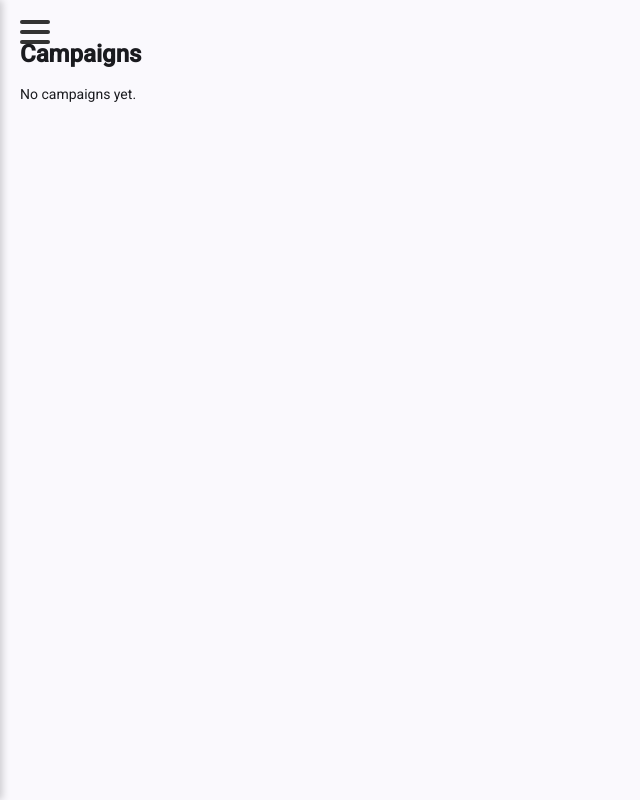
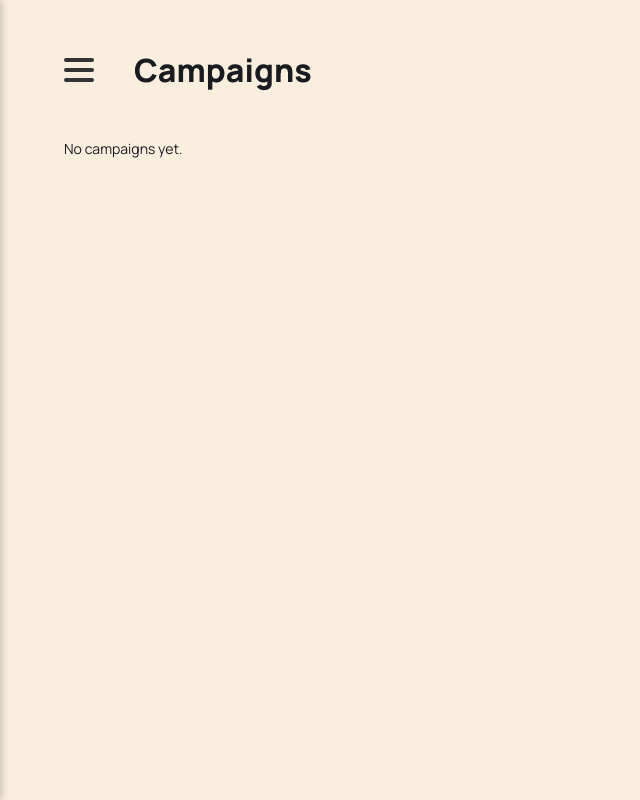
Before and after one commit to devmani46/votingApp, an Angular app: page /campaign-status in a window 1280 px wide. Shown: the whole page, without its empty margins (0-640 px from the left). Built offline with nearby package versions, Linux system fonts and the light colour scheme; sample sign-in values are in the browser's storage.

Commit message:
profile page styling

```diff
--- a/src/app/components/nav-bar/nav-bar.scss
+++ b/src/app/components/nav-bar/nav-bar.scss
@@ -3,9 +3,9 @@
   display: flex;
   justify-content: space-between;
   align-items: center;
-  background: #20160b;
+  background: #e5e5e5;
   color: white;
-  padding: 10px 20px;
+  padding: 0.2rem 2rem;
 }
 
 .logo {
@@ -20,7 +20,7 @@
 
 .navbar-right {
   font-weight: 600;
-  color: #faefdf;
+  color: #333333;
   display: flex;
   align-items: center;
   gap: 3rem;
--- a/src/app/pages/campaign-status/campaign-status.html
+++ b/src/app/pages/campaign-status/campaign-status.html
@@ -1,12 +1,13 @@
 <div class="campaign-status-page">
+  <div class="header">
     <app-burger-menu></app-burger-menu>
     <h2>Campaigns</h2>
+  </div>
 
   <div class="campaign-list">
     @if (campaigns().length === 0) {
     <p>No campaigns yet.</p>
-    } @else {
-      @for (c of campaigns(); track c.id) {
+    } @else { @for (c of campaigns(); track c.id) {
     <app-campaign-card
       [id]="c.id"
       [title]="c.title"
@@ -14,9 +15,9 @@
       [image]="c.logo || '/assets/default.png'"
       size="medium"
       (deleteCampaignEvent)="deleteCampaign($event)"
-          (edit)="editCampaign($event)">
+      (edit)="editCampaign($event)"
+    >
     </app-campaign-card>
-      }
-    }
+    } }
   </div>
 </div>
--- a/src/app/pages/campaign-status/campaign-status.scss
+++ b/src/app/pages/campaign-status/campaign-status.scss
@@ -1,15 +1,35 @@
 .campaign-status-page {
-  padding: 20px;
-
-  h2 {
-    margin-bottom: 20px;
-    font-size: 1.5rem;
-    font-weight: 600;
-  }
+  --colorNeutralBackground1: #fffcec;
+  --colorNeutralStroke1: rgba(0, 0, 0, 0.1);
+  --colorBrand90: #20160b;
+  font-family: Manrope;
+  background-color: #faefdf;
+  min-height: 100vh;
+  padding-top: 2rem;
 
   .campaign-list {
+    padding-top: 2rem;
+    padding-left: 4rem;
     display: flex;
     flex-wrap: wrap;
     gap: 20px;
   }
 }
+
+.header {
+  display: flex;
+  align-items: center;
+  gap: 2.5rem;
+  padding: 1.6rem 4rem;
+
+  h2 {
+    font-size: 2rem;
+    font-weight: 800;
+  }
+
+  .admin-photo {
+    width: 50px;
+    height: 50px;
+    border-radius: 50%;
+  }
+}
--- a/src/app/pages/create-campaign/create-campaign.scss
+++ b/src/app/pages/create-campaign/create-campaign.scss
@@ -15,14 +15,15 @@
   min-height: 100vh;
   min-width: 100vw;
   padding-bottom: 2rem;
+  padding-top: 2rem;
 }
 
 /* ---------- HEADER ---------- */
 .header {
   display: flex;
   align-items: center;
-  gap: 12px;
-  padding: 1.6rem 6rem;
+  gap: 2.5rem;
+  padding: 1.6rem 4rem;
 
   h2 {
     font-size: 2rem;
--- a/src/app/user/user-page/user-page.html
+++ b/src/app/user/user-page/user-page.html
@@ -1,6 +1,7 @@
 <app-nav-bar></app-nav-bar>
 
 <div class="user-page-container">
+  <div class="welcome-section-container">
     <div class="welcome-section">
       <img
         class="profile-photo"
@@ -8,11 +9,27 @@
         alt="User Photo"
       />
       <div class="welcome-text">
-      <h2>Welcome, {{ user.firstName }} {{ user.lastName }}</h2>
+        <h3>Welcome,</h3>
+        <h2>{{ user.firstName }} {{ user.lastName }}</h2>
+      </div>
+      <app-button
+        class="edit-profile-btn"
+        appearance="primary"
+        (click)="openDialog()"
+        >Edit Profile</app-button
+      >
+    </div>
+  </div>
+
+  <div class="main-section">
+    <div class="about">
+      <h2>About me</h2>
       <p><strong>Age:</strong> {{ user.age }}</p>
-      <p><strong>Bio:</strong> {{ user.bio || 'No bio added yet.' }}</p>
+      <p><strong>Bio:</strong> {{ user.bio || "No bio added yet." }}</p>
     </div>
-    <app-button appearance="primary" (click)="openDialog()">Edit Profile</app-button>
+    <div class="past-campaigns">
+      <h2>Past campaigns</h2>
+    </div>
   </div>
 
   @if (showDialog) {
@@ -23,12 +40,30 @@
 
       <form [formGroup]="form" class="dialog-form">
         <div class="photo-upload">
-          <input type="file" accept="image/*" (change)="onPhotoSelected($event)" hidden #fileInput />
-          <button type="button" class="choose-photo-btn" (click)="fileInput.click()">
+          <input
+            type="file"
+            accept="image/*"
+            (change)="onPhotoSelected($event)"
+            hidden
+            #fileInput
+          />
+          <button
+            type="button"
+            class="choose-photo-btn"
+            (click)="fileInput.click()"
+          >
             @if (photoPreview) {
-            <img class="profile-photo-preview" [src]="photoPreview" alt="Profile Photo" />
+            <img
+              class="profile-photo-preview"
+              [src]="photoPreview"
+              alt="Profile Photo"
+            />
             } @else {
-            <img class="profile-photo-preview" src="/assets/admin.png" alt="Default Photo" />
+            <img
+              class="profile-photo-preview"
+              src="/assets/admin.png"
+              alt="Default Photo"
+            />
             }
           </button>
         </div>
@@ -36,17 +71,26 @@
         <div class="form-grid">
           <div>
             <label>First Name</label>
-            <app-fui-input formControlName="firstName" placeholder="First Name"></app-fui-input>
+            <app-fui-input
+              formControlName="firstName"
+              placeholder="First Name"
+            ></app-fui-input>
           </div>
 
           <div>
             <label>Last Name</label>
-            <app-fui-input formControlName="lastName" placeholder="Last Name"></app-fui-input>
+            <app-fui-input
+              formControlName="lastName"
+              placeholder="Last Name"
+            ></app-fui-input>
           </div>
 
           <div>
             <label>Username</label>
-            <app-fui-input formControlName="username" placeholder="Username"></app-fui-input>
+            <app-fui-input
+              formControlName="username"
+              placeholder="Username"
+            ></app-fui-input>
           </div>
 
           <div>
@@ -56,33 +100,50 @@
 
           <div>
             <label>Email</label>
-            <app-fui-input formControlName="email" type="text" placeholder="Email"></app-fui-input>
+            <app-fui-input
+              formControlName="email"
+              type="text"
+              placeholder="Email"
+            ></app-fui-input>
           </div>
 
           <div>
             <label>Bio</label>
-            <textarea formControlName="bio" placeholder="Write something about yourself..."></textarea>
+            <textarea
+              formControlName="bio"
+              placeholder="Write something about yourself..."
+            ></textarea>
           </div>
 
           <div>
             <label>Password (leave blank to keep current)</label>
-            <app-fui-input formControlName="password" type="password" placeholder="Password"></app-fui-input>
+            <app-fui-input
+              formControlName="password"
+              type="password"
+              placeholder="Password"
+            ></app-fui-input>
           </div>
 
           <div>
             <label>Confirm Password</label>
-            <app-fui-input formControlName="confirmPassword" type="password" placeholder="Confirm Password"></app-fui-input>
+            <app-fui-input
+              formControlName="confirmPassword"
+              type="password"
+              placeholder="Confirm Password"
+            ></app-fui-input>
           </div>
         </div>
 
         <div class="dialog-actions">
-          <app-button appearance="secondary" (click)="closeDialog()">Cancel</app-button>
-          <app-button appearance="primary" (click)="saveProfile()">Save Changes</app-button>
+          <app-button appearance="secondary" (click)="closeDialog()"
+            >Cancel</app-button
+          >
+          <app-button appearance="primary" (click)="saveProfile()"
+            >Save Changes</app-button
+          >
         </div>
       </form>
     </div>
   </div>
   }
 </div>
-
-<app-footer></app-footer>
--- a/src/app/user/user-page/user-page.scss
+++ b/src/app/user/user-page/user-page.scss
@@ -1,37 +1,76 @@
 .user-page-container {
-  padding: 20px;
-  max-width: 800px;
-  margin: auto;
+  display: flex;
+  flex-direction: column;
+  font-family: Manrope;
+  background-color: #E5E5E5;
+  min-height: 100vh;
+  box-sizing: border-box;
 }
 
-.welcome-section {
+.welcome-section-container {
+  width: 100%;
   display: flex;
-  align-items: flex-start;
-  gap: 20px;
-  background: #f9f9f9;
-  border-radius: 12px;
-  padding: 20px;
-  margin-bottom: 20px;
-  box-shadow: 0 4px 12px rgba(0, 0, 0, 0.05);
+
+  background: #8b5d33;
+  background: linear-gradient(
+    72deg,
+    rgba(139, 93, 51, 1) 0%,
+    rgba(190, 138, 94, 1) 100%
+  );
+  padding-left: 10vw;
+  padding-top: 5rem;
+  padding-bottom: 3rem;
+  margin-bottom: 5rem;
+
+  .welcome-section {
+    display: flex;
+    align-items: flex-end;
+    gap: 3rem;
+  }
 
   .welcome-text {
-    flex: 1;
+    color: #e5e5e5;
+    align-items: flex-end;
+    line-height: 1.3;
+
+    h3 {
+      font-weight: 100;
+      font-size: 1.7rem;
+    }
 
     h2 {
-      margin: 0 0 8px;
-      font-size: 1.4rem;
-      font-weight: 600;
-      color: #222;
+      font-size: 2rem;
+      font-weight: 800;
     }
+  }
 
-    p {
-      margin: 4px 0;
-      color: #444;
+  .edit-profile-btn {
+    --colorNeutralBackground1: #8b5d33;
+    --colorBrandBackgroundHover: #
+    --colorNeutralStroke1: rgba(0, 0, 0, 0);
+    --colorBrand90: #e5e5e5;
+  }
+}
 
-      strong {
-        color: #20160b;
-      }
-    }
+.main-section {
+  color: #616161;
+  padding-left: 20%;
+  display: flex;
+  flex-direction: column;
+  gap: 3rem;
+
+  h2 {
+    font-size: 1.3rem;
+    font-weight: 700;
+  }
+
+  .about {
+    display: flex;
+    flex-direction: column;
+    gap: 1rem;
+  }
+
+  .past-campaigns {
   }
 }
 
@@ -40,7 +79,7 @@
   height: 100px;
   border-radius: 50%;
   object-fit: cover;
-  border: 3px solid #eee;
+  border: 3px solid #e5e5e5;
 }
 
 .dialog,
```
Lines whose indentation alone changed are shown as unchanged.
